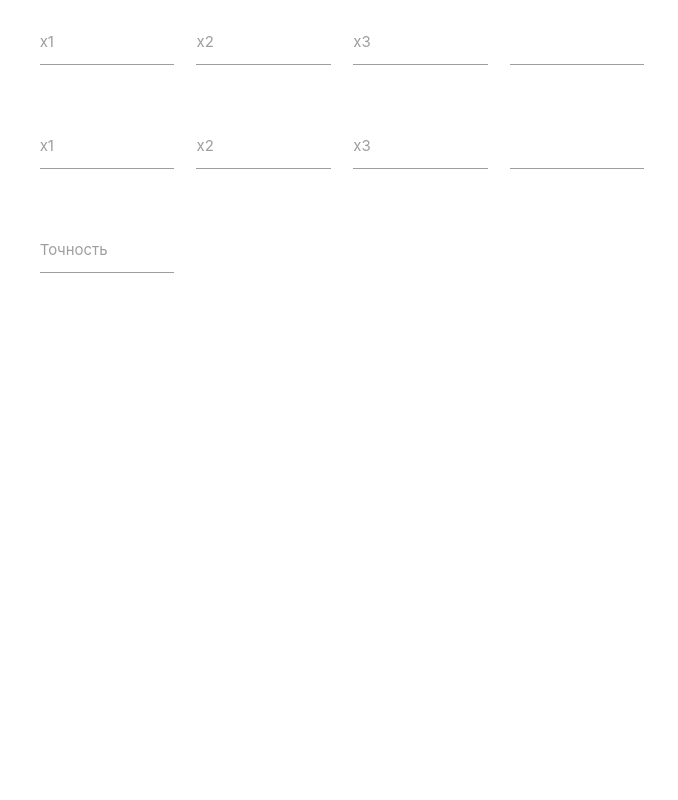
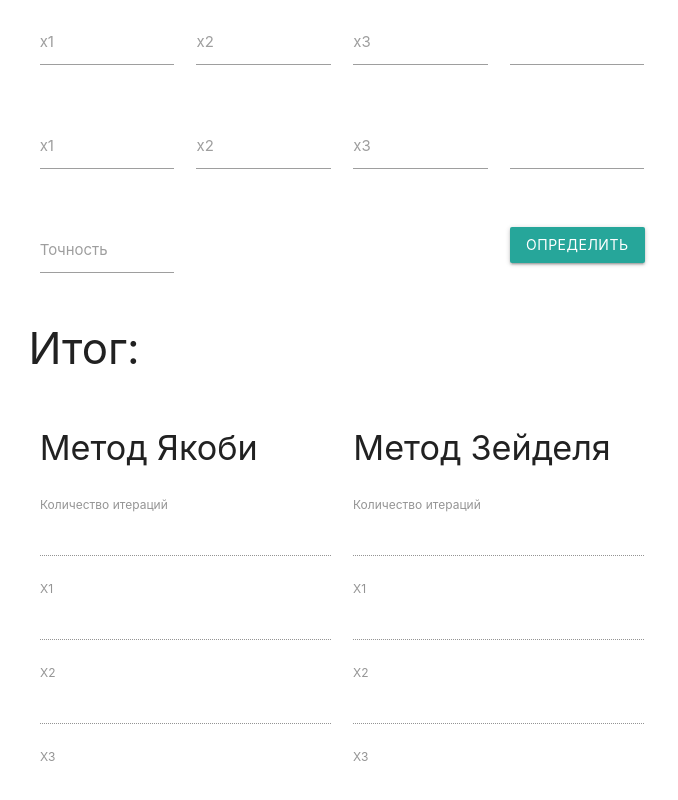
Before and after one commit to Vadimagic/ComputationalMethods, a Vue app: page /lab2 in a window 1280 px wide. Shown: the part 516-1316 px from the top of the page, without its empty margins (298-976 px from the left). Before the commit the page ends 832 px from the top, so only its background shows below. Built offline with nearby package versions, Linux system fonts and the light colour scheme.

Commit message:
form complete

```diff
--- a/src/views/Lab2.vue
+++ b/src/views/Lab2.vue
@@ -16,7 +16,7 @@
 				<label for="input1-x3">x3</label>
 			</div>
 			<div class="input-field col s3">
-				<input type="text" class="validate">
+				<input v-model="cons1" type="text" class="validate">
 			</div>
 		</div>
 		<div class="row">
@@ -33,7 +33,7 @@
 				<label for="input2-x3">x3</label>
 			</div>
 			<div class="input-field col s3">
-				<input type="text" class="validate">
+				<input v-model="cons2" type="text" class="validate">
 			</div>
 		</div>
 		<div class="row">
@@ -50,13 +50,57 @@
 				<label for="input3-x3">x3</label>
 			</div>
 			<div class="input-field col s3">
-				<input type="text" class="validate">
+				<input v-model="cons3" type="text" class="validate">
 			</div>
 		</div>
 		<div class="row">
 			<div class="input-field col s3">
-				<input id="accuracy" type="text" class="validate">
+				<input v-model="accuracy" id="accuracy" type="text" class="validate">
 				<label for="accuracy">Точность</label>
+			</div>
+			<div class="input-field col offset-s6 s3">
+				<button class="btn">Определить</button>
+			</div>
+		</div>
+		<div class="row">
+			<h3>Итог:</h3>
+			<div class="input-field col s6">
+				<h4>Метод Якоби</h4>
+			</div>
+			<div class="input-field col s6">
+				<h4>Метод Зейделя</h4>
+			</div>
+			<div class="input-field col s6">
+				<input disabled id="iter1" type="text" class="validate">
+				<label for="iter1" class="active">Количество итераций</label>
+			</div>
+			<div class="input-field col s6">
+				<input disabled id="iter2" type="text" class="validate">
+				<label for="iter2" class="active">Количество итераций</label>
+			</div>
+			<div class="input-field col s6">
+				<input disabled id="x1-1" type="text" class="validate">
+				<label for="x1-1" class="active">X1</label>
+			</div>
+			<div class="input-field col s6">
+				<input disabled id="x1-2" type="text" class="validate">
+				<label for="x1-2" class="active">X1</label>
+			</div>
+			<div class="input-field col s6">
+				<input disabled id="x2-1" type="text" class="validate">
+				<label for="x2-1" class="active">X2</label>
+			</div>
+			<div class="input-field col s6">
+				<input disabled id="x2-2" type="text" class="validate">
+				<label for="x2-2" class="active">X2</label>
+			</div>
+			<div class="input-field col s6">
+				<input disabled id="x3-1" type="text" class="validate">
+				<label for="x3-1" class="active">X3</label>
+			</div>
+			<div class="input-field col s6">
+				<input disabled id="x3-2" type="text" class="validate">
+				<label for="x3-2" class="active">X3</label>
 			</div>
 		</div>
 	</div>
@@ -66,7 +110,7 @@
 export default {
 	data() {
 		return {
-			input1_x1: '',
+			input1_x1: '123123',
 			input1_x2: '',
 			input1_x3: '',
 			input2_x1: '',
@@ -75,6 +119,10 @@ export default {
 			input3_x1: '',
 			input3_x2: '',
 			input3_x3: '',
+			cons1: '',
+			cons2: '',
+			cons3: '',
+			accuracy: ''
 		}
 	},
 	mounted() {
@@ -126,61 +174,67 @@ export default {
 		return false;
 	},
 
-	// search_click(sender, e) {
-	// 	const arr = [];
-	// 	const cons = [];
-	// 	const iter = [];
-	// 	const Tempiter = [];
-	// 	let iteration = 0;
-	// 	arr[0, 0] = double.Parse(X11.Text);
-	// 	arr[0, 1] = double.Parse(X12.Text);
-	// 	arr[0, 2] = double.Parse(X13.Text);
-	// 	arr[1, 0] = double.Parse(X21.Text);
-	// 	arr[1, 1] = double.Parse(X22.Text);
-	// 	arr[1, 2] = double.Parse(X23.Text);
-	// 	arr[2, 0] = double.Parse(X31.Text);
-	// 	arr[2, 1] = double.Parse(X32.Text);
-	// 	arr[2, 2] = double.Parse(X33.Text);
-	// 	cons[0] = double.Parse(res1.Text);
-	// 	cons[1] = double.Parse(res2.Text);
-	// 	cons[2] = double.Parse(res3.Text);
-	// 	for (int i = 0; i < 3; i++)
-	// 		Tempiter[i] = 0;
-	// 	double accuracy = double.Parse(accuracyBox.Text);
+	search_click(sender, e) {
+		const arr = [];
+		const cons = [];
+		const iter = [];
+		const Tempiter = [];
+		let iteration = 0;
+		arr[0, 0] = this.input1_x1;
+		arr[0, 1] = this.input1_x2;
+		arr[0, 2] = this.input1_x3;
+		arr[1, 0] = this.input2_x1;
+		arr[1, 1] = this.input2_x2;
+		arr[1, 2] = this.input2_x3;
+		arr[2, 0] = this.input3_x1;
+		arr[2, 1] = this.input3_x2;
+		arr[2, 2] = this.input3_x3;
+		cons[0] = this.cons1;
+		cons[1] = this.cons2;
+		cons[2] = this.cons3;
+		for (let i = 0; i < 3; i++) {
+			Tempiter[i] = 0;
+		}
 
-	// 	diagonal(arr, cons);
+		let accuracy = this.accuracy;
 
-	// 	do
-	// 	{
-	// 		for (int i = 0; i < 3; i++)
-	// 			iter[i] = Tempiter[i];
-	// 		Tempiter[0] = -arr[0, 1] * iter[1] + (-arr[0, 2]) * iter[2] + cons[0];
-	// 		Tempiter[1] = -arr[1, 0] * iter[0] + (-arr[1, 2]) * iter[2] + cons[1];
-	// 		Tempiter[2] = -arr[2, 0] * iter[0] + (-arr[2, 1]) * iter[1] + cons[2];
-	// 		iteration++;
-	// 	} while (check(Tempiter, iter, accuracy));
-	// 	JacobiX1.Text = Math.Round(Tempiter[0], 3).ToString();
-	// 	JacobiX2.Text = Math.Round(Tempiter[1], 3).ToString();
-	// 	JacobiX3.Text = Math.Round(Tempiter[2], 3).ToString();
-	// 	iterationBox1.Text = iteration.ToString();
-	// 	///// ЗЕЙДЕЕЕЕЛЯЯЯЯ
-	// 	for (int i = 0; i < 3; i++)
-	// 		Tempiter[i] = 0;
-	// 	iteration = 0;
-	// 	do
-	// 	{
-	// 		for (int i = 0; i < 3; i++)
-	// 			iter[i] = Tempiter[i];
-	// 		Tempiter[0] = -arr[0, 1] * Tempiter[1] + (-arr[0, 2]) * Tempiter[2] + cons[0];
-	// 		Tempiter[1] = -arr[1, 0] * Tempiter[0] + (-arr[1, 2]) * Tempiter[2] + cons[1];
-	// 		Tempiter[2] = -arr[2, 0] * Tempiter[0] + (-arr[2, 1]) * Tempiter[1] + cons[2];
-	// 		iteration++;
-	// 	} while (check(Tempiter, iter, accuracy)) ;
-	// 	SeidelX1.Text = Math.Round(Tempiter[0], 3).ToString();
-	// 	SeidelX2.Text = Math.Round(Tempiter[1], 3).ToString();
-	// 	SeidelX3.Text = Math.Round(Tempiter[2], 3).ToString();
-	// 	iterationBox2.Text = iteration.ToString();
-	// }
+		this.diagonal(arr, cons);
+
+		do {
+			for (let i = 0; i < 3; i++) {
+				iter[i] = Tempiter[i];
+			}
+			Tempiter[0] = -arr[0, 1] * iter[1] + (-arr[0, 2]) * iter[2] + cons[0];
+			Tempiter[1] = -arr[1, 0] * iter[0] + (-arr[1, 2]) * iter[2] + cons[1];
+			Tempiter[2] = -arr[2, 0] * iter[0] + (-arr[2, 1]) * iter[1] + cons[2];
+			iteration++;
+		} while (this.check(Tempiter, iter, accuracy));
+
+		JacobiX1.Text = Math.round(Tempiter[0], 3).ToString();
+		JacobiX2.Text = Math.round(Tempiter[1], 3).ToString();
+		JacobiX3.Text = Math.round(Tempiter[2], 3).ToString();
+		iterationBox1.Text = iteration.ToString();
+
+
+		for (let i = 0; i < 3; i++){
+			Tempiter[i] = 0;
+		}
+		iteration = 0;
+		do {
+			for (let i = 0; i < 3; i++) {
+				iter[i] = Tempiter[i];
+			}
+			Tempiter[0] = -arr[0, 1] * Tempiter[1] + (-arr[0, 2]) * Tempiter[2] + cons[0];
+			Tempiter[1] = -arr[1, 0] * Tempiter[0] + (-arr[1, 2]) * Tempiter[2] + cons[1];
+			Tempiter[2] = -arr[2, 0] * Tempiter[0] + (-arr[2, 1]) * Tempiter[1] + cons[2];
+			iteration++;
+		} while (this.check(Tempiter, iter, accuracy)) ;
+
+		SeidelX1.Text = Math.Round(Tempiter[0], 3).ToString();
+		SeidelX2.Text = Math.Round(Tempiter[1], 3).ToString();
+		SeidelX3.Text = Math.Round(Tempiter[2], 3).ToString();
+		iterationBox2.Text = iteration.ToString();
+	}
 }
 </script>
 
```
